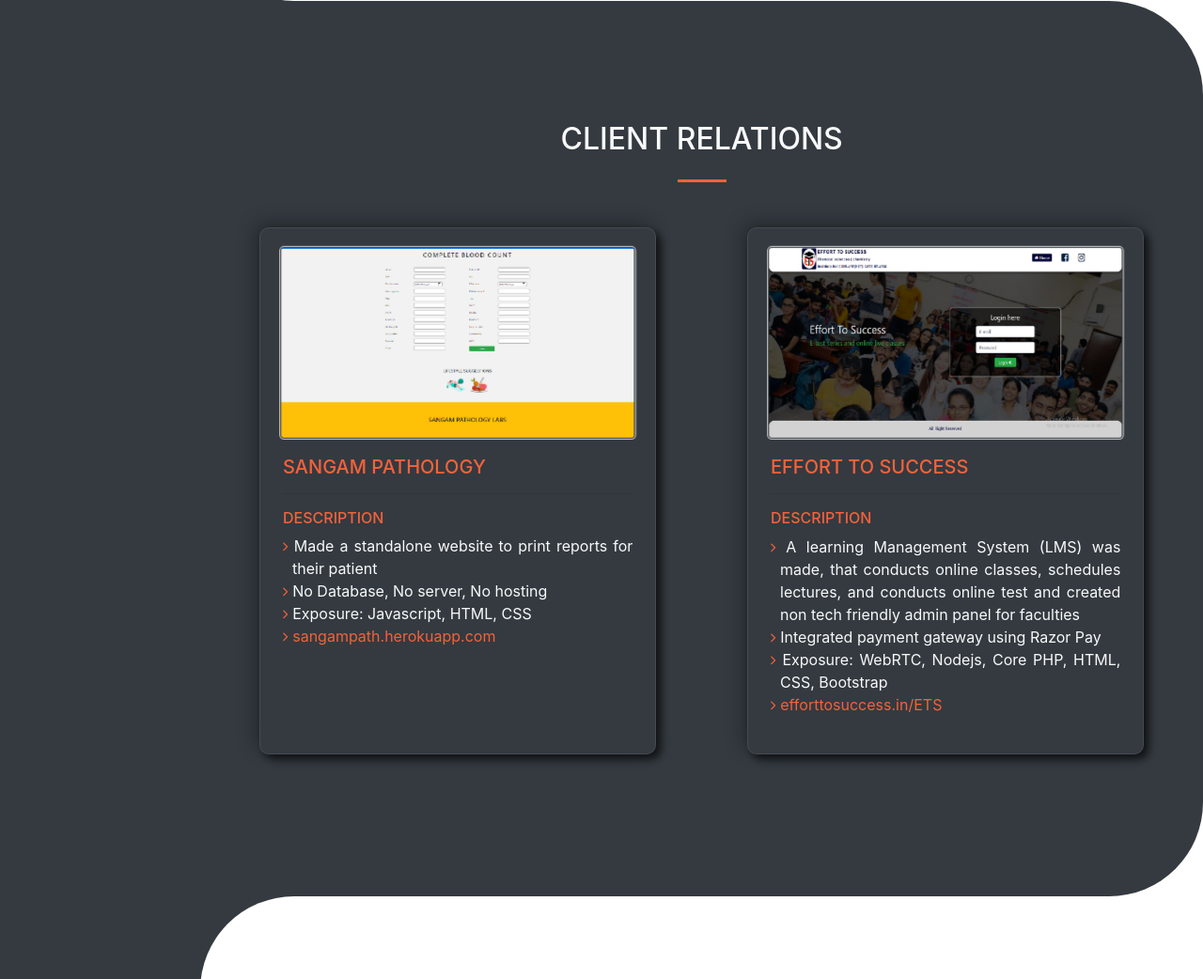
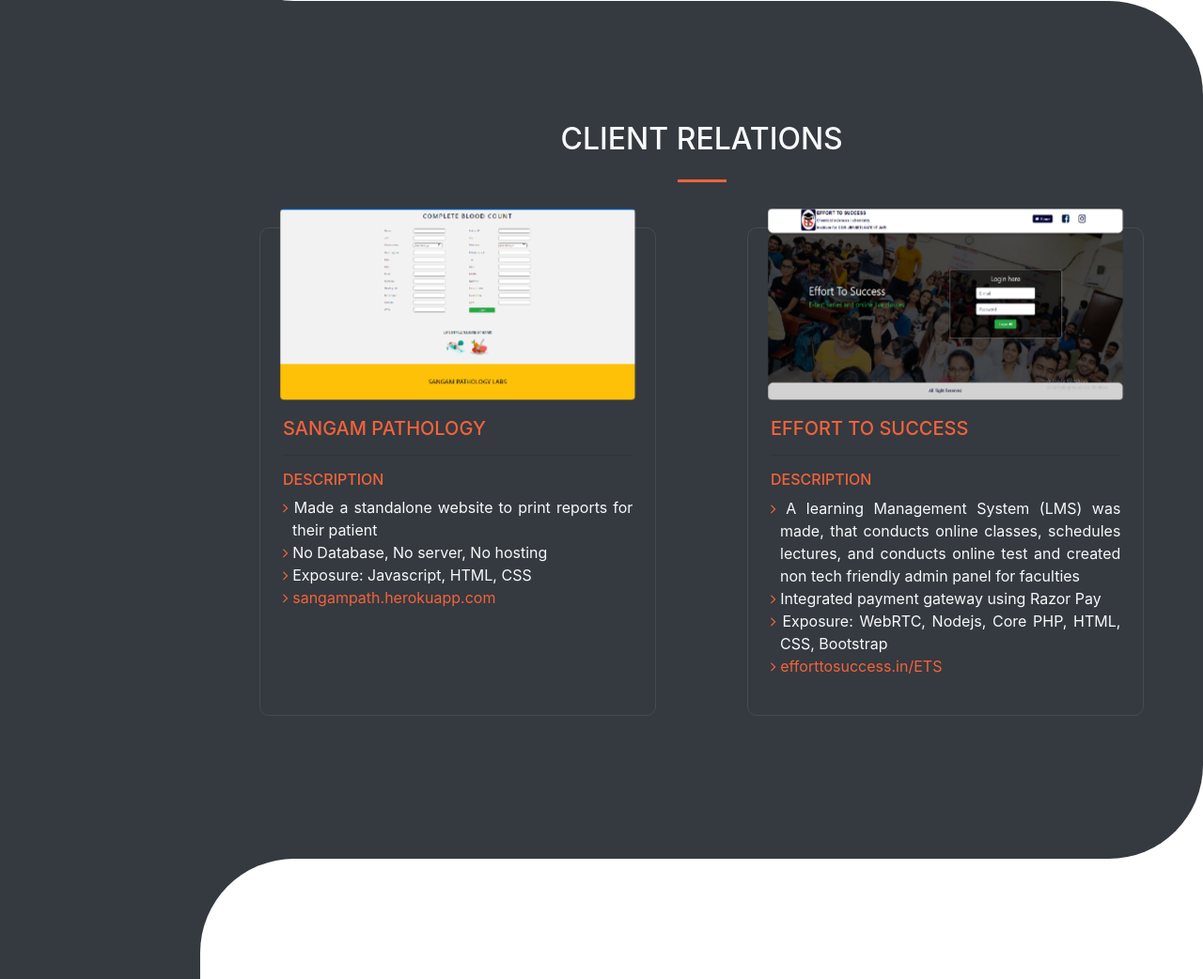
Before and after one commit to harsh3877/portfolio, a PHP site: page / in a window 1280 px wide. Shown: the part 2056-3098 px from the top of the page at 94% size. Run offline with PHP 8.4, Linux system fonts and the light colour scheme; some libraries are stand-ins or nearby versions; some web fonts are replaced.

Commit message:
Add files via upload

```diff
--- a/css/Css.css
+++ b/css/Css.css
@@ -194,8 +194,8 @@ a.btnlink
 
 
 .clientcontainer{
-	border-radius: 10px;
-box-shadow:  5px 5px 10px rgb(0 0 0 / 70%), -5px -5px 20px rgb(0 0 0 / 30%);
+border-radius: 10px;
+/*box-shadow:  5px 5px 10px rgb(0 0 0 / 70%), -5px -5px 20px rgb(0 0 0 / 30%); */
 transition: .4s;
 cursor: pointer;
 transform-style: preserve-3d;
@@ -207,14 +207,15 @@ height: 100%;
 
 .clientcontainer:hover{
 
-box-shadow:  7px 7px 10px rgb(0 0 0 / 70%), -7px -7px 20px rgb(0 0 0 / 30%);
+box-shadow:  3px 3px 10px rgb(0 0 0 / 70%), -3px -3px 10px rgb(0 0 0 / 30%);
 }
 .clientcontainer img{
 	max-width: 100%;
-	border:1px solid #d2d2d2;
+	/*border:1px solid #d2d2d2;*/
 	border-radius: 5px;
 	padding:1px;
 	transform: translateZ(20px);
+	margin-top: -40px;
 }
 
 .clientcontainer ul{
```
